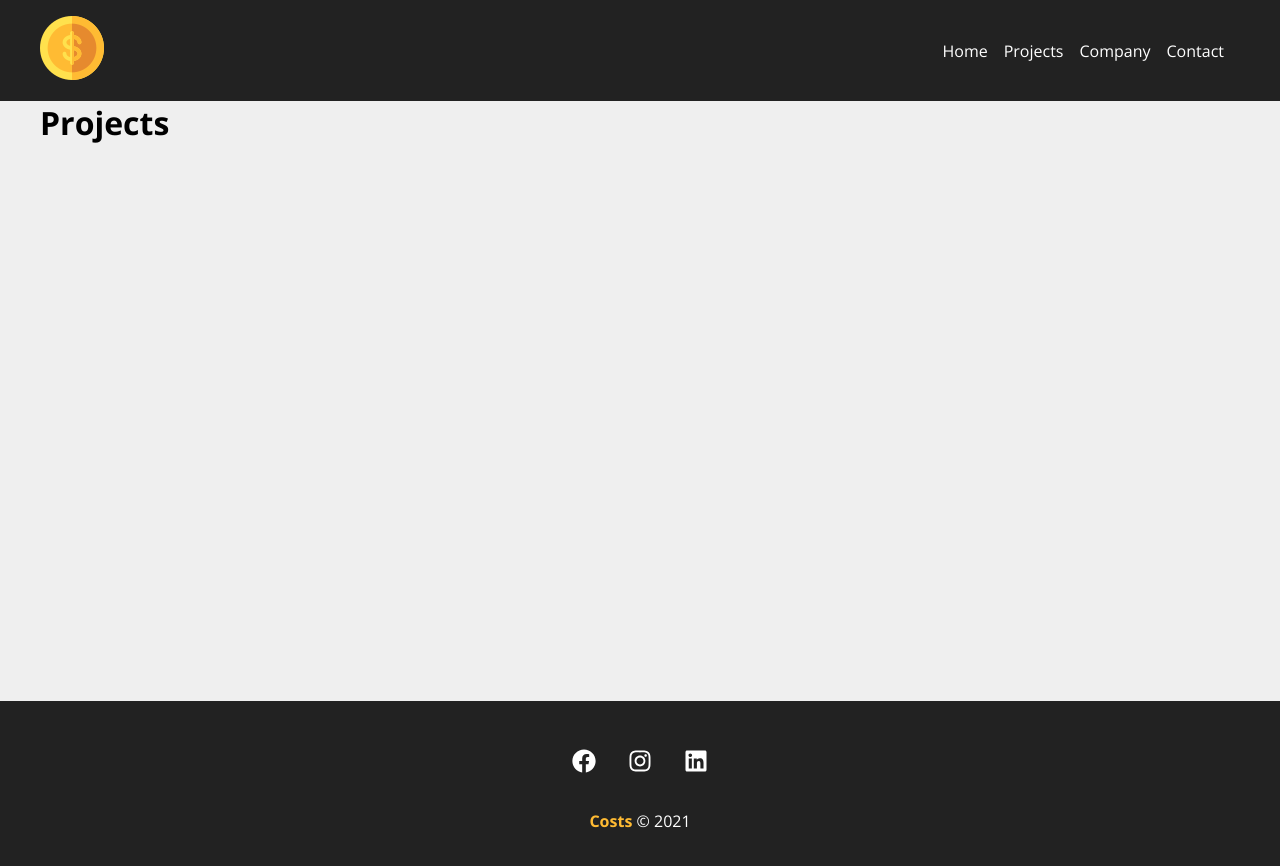
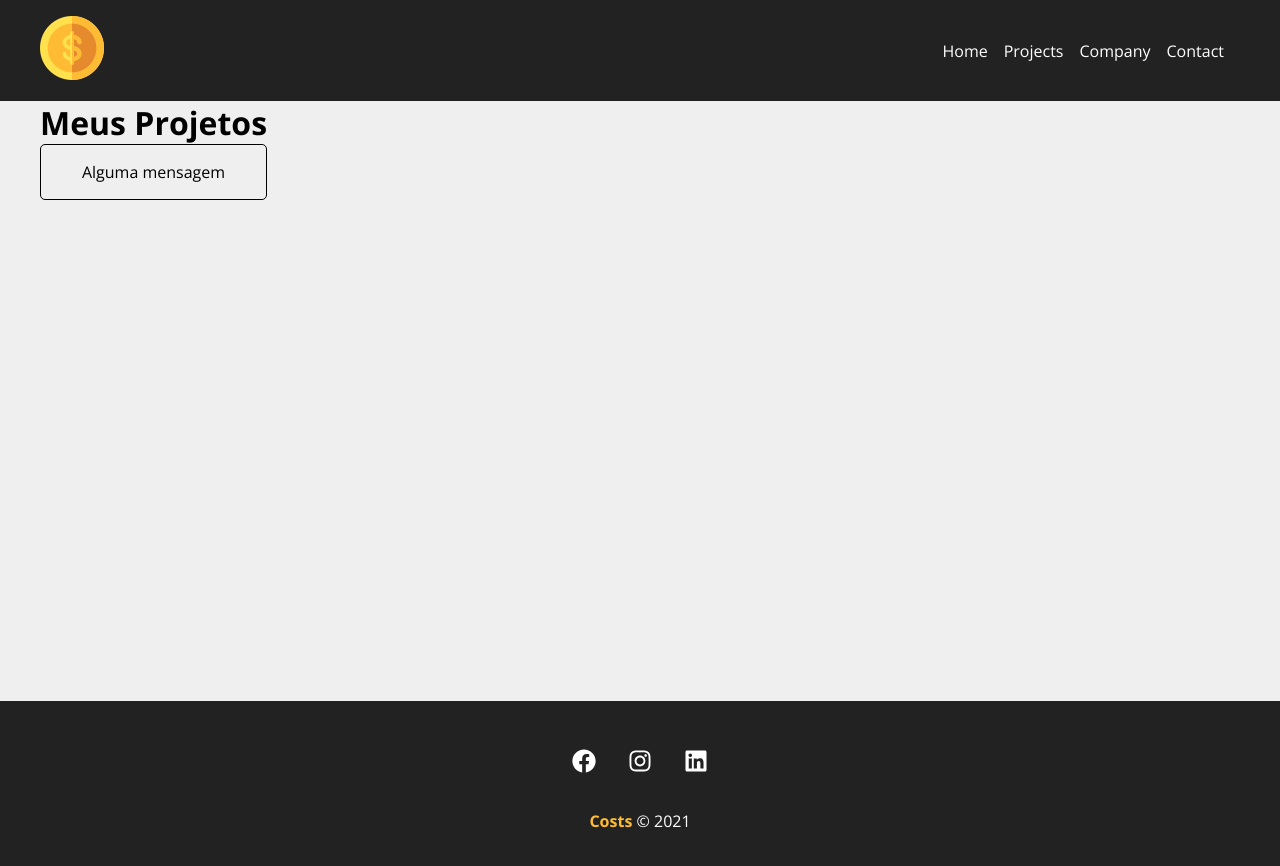
Before and after one commit to PorthoGamesBR/projeto-costs-react, a React (Create React App) app: page /projects in a window 1280 px wide. Shown: the top 866 px of the page. Built offline with nearby package versions, Linux system fonts and the light colour scheme; the HTML template or start-up script is replaced by a standard one.

Commit message:
Criado componente de mensagem e estilo basico

```diff
--- /dev/null
+++ b/src/components/layout/Message.js
@@ -0,0 +1,11 @@
+import styles from "./Message.module.css"
+
+function Message( {type, msg }) {
+    return (
+    <div className={`${styles.message}  ${styles[type]}` }>
+        <p>{msg}</p>
+    </div>
+    )
+}
+
+export default Message
--- /dev/null
+++ b/src/components/layout/Message.module.css
@@ -0,0 +1,9 @@
+.message {
+    width: 100%;
+    padding: 1em;
+    border: 1px solid #000;
+    margin: 0 auto;
+    text-align: center;
+    margin-bottom: 2em;
+    border-radius: 5px;
+}
--- a/src/components/pages/Projects.js
+++ b/src/components/pages/Projects.js
@@ -1,6 +1,11 @@
+import Message from '../layout/Message'
+
 function Projects() {
     return (
-    <h1>Projects</h1>
+    <div>
+        <h1>Meus Projetos</h1>
+        <Message msg="Alguma mensagem" />
+    </div>
     )
 }
 
```
